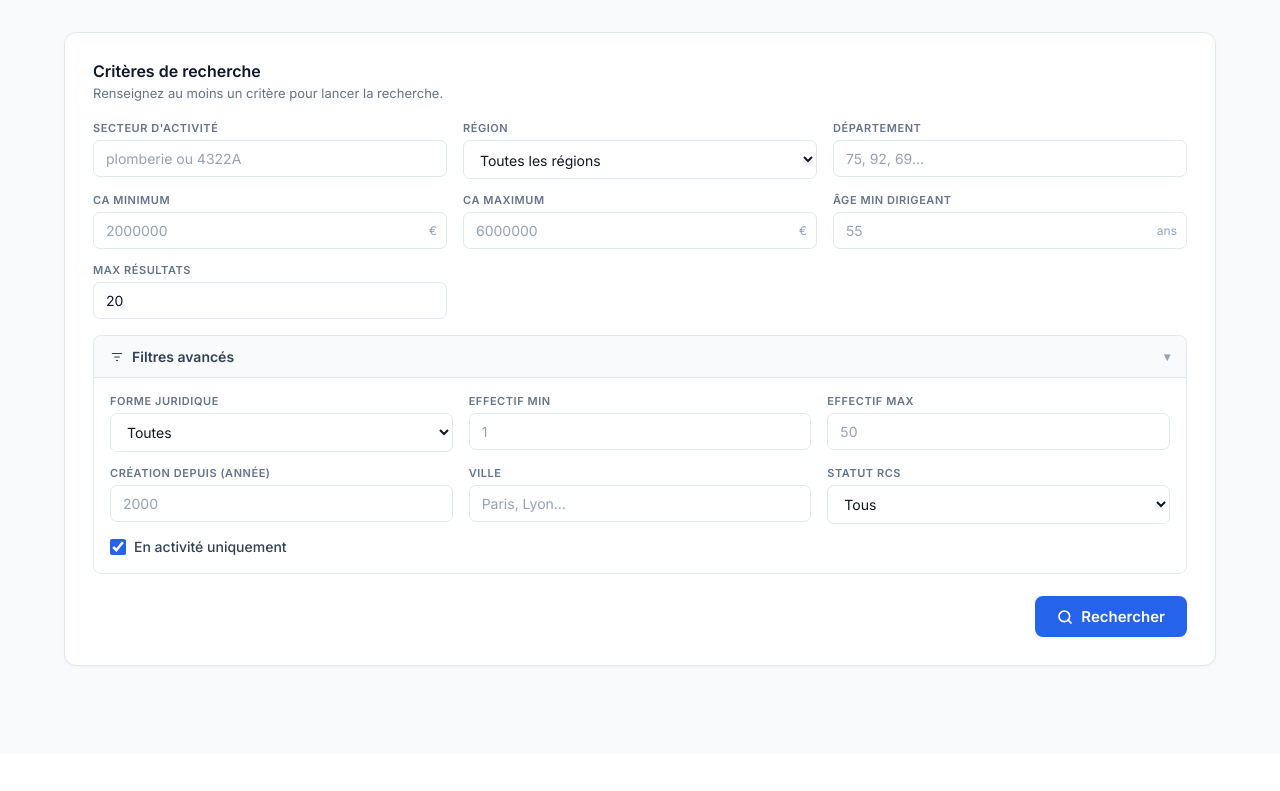
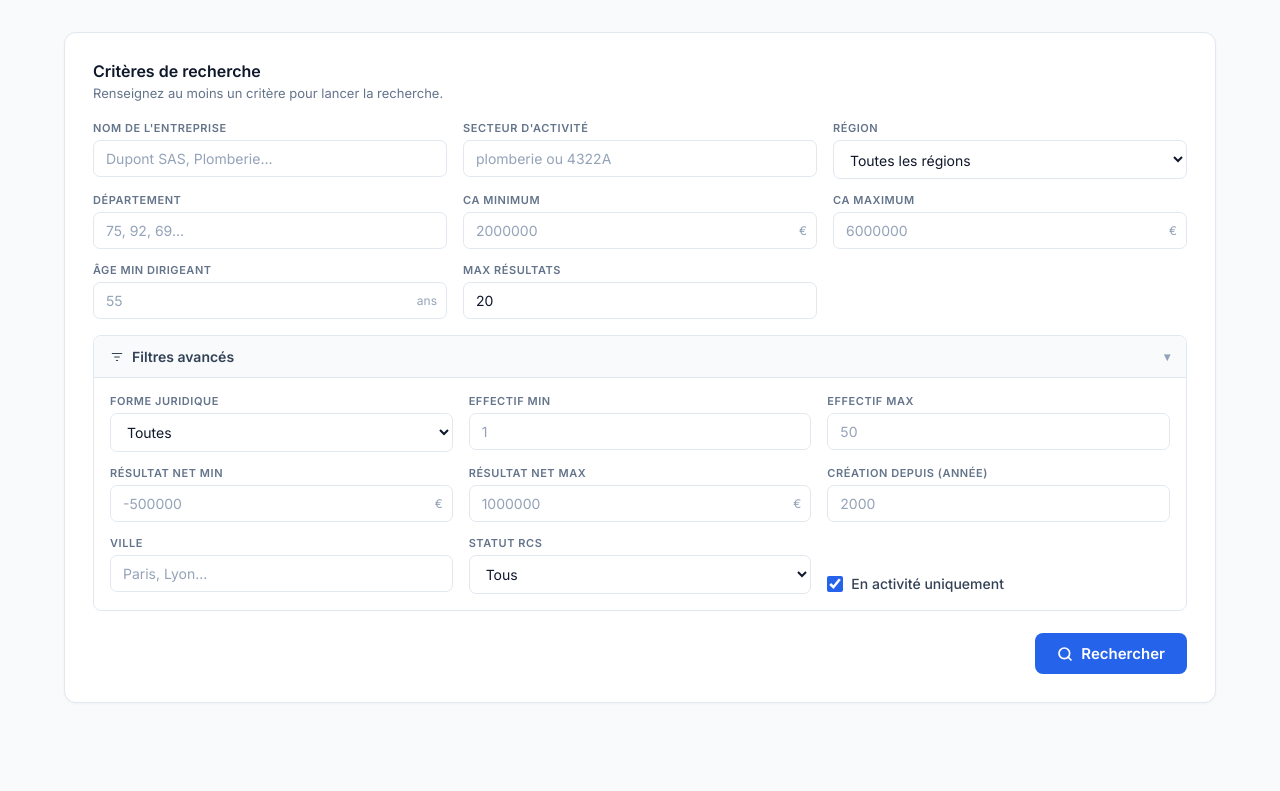
Before and after one commit to juliette-mb/recherche-entreprises, a Flask app: page / in a window 1280 px wide, after a click that opens the changed part. Shown: the part 61-852 px from the top of the page. Before the commit the page ends 728 px from the top, so only its background shows below. Run offline with Flask 3, Linux system fonts and the light colour scheme; the visitor is signed in with stand-in values (Sample User, id 1).

Commit message:
feat: add nom_entreprise search field and résultat net min/max filters
- New basic filter: nom_entreprise (maps to Pappers denomination param)
- New advanced filters: résultat_net_min / résultat_net_max (server-side filter)
- Extract résultat_net from finances[0].resultat in extract_company_info
- Add résultat net column in results table (green/red colored)
- Add résultat_net to CSV export fields

Co-Authored-By: Claude Sonnet 4.6 <noreply@anthropic.com>

```diff
--- a/app.py
+++ b/app.py
@@ -55,6 +55,7 @@ CSV_FIELDS = [
     "nom_entreprise",
     "siren",
     "chiffre_affaires",
+    "resultat_net",
     "effectif",
     "adresse",
     "site_web",
@@ -148,6 +149,28 @@ def _filter_effectif(companies, min_val, max_val):
     return result
 
 
+def _filter_resultat_net(companies, min_val, max_val):
+    """Filtre côté serveur sur _resultat_net. Inclut les entreprises sans valeur connue."""
+    if min_val is None and max_val is None:
+        return companies
+    result = []
+    for c in companies:
+        val = c.get("_resultat_net")
+        if val is None:
+            result.append(c)
+            continue
+        try:
+            n = int(val)
+            if min_val is not None and n < min_val:
+                continue
+            if max_val is not None and n > max_val:
+                continue
+            result.append(c)
+        except (TypeError, ValueError):
+            result.append(c)
+    return result
+
+
 # ---------------------------------------------------------------------------
 # API — Recherche
 # ---------------------------------------------------------------------------
@@ -167,6 +190,7 @@ def api_search():
         data.get("ca_min"),
         data.get("ca_max"),
         data.get("ville"),
+        data.get("nom_entreprise"),
     ]):
         return jsonify({"error": "Veuillez renseigner au moins un critère de recherche."}), 400
 
@@ -178,10 +202,13 @@ def api_search():
         ca_max=_int(data.get("ca_max")),
         age_min_dirigeant=_int(data.get("age_min_dirigeant")),
         max_resultats=_int(data.get("max_resultats")) or 20,
+        nom_entreprise=data.get("nom_entreprise", "").strip() or None,
         # Filtres avancés
         categorie_juridique=data.get("forme_juridique", "").strip() or None,
         effectif_min=_int(data.get("effectif_min")),
         effectif_max=_int(data.get("effectif_max")),
+        resultat_net_min=_int(data.get("resultat_net_min")),
+        resultat_net_max=_int(data.get("resultat_net_max")),
         date_creation_min=data.get("date_creation_min", "").strip() or None,
         ville=data.get("ville", "").strip() or None,
         statut_rcs=data.get("statut_rcs", "").strip() or None,
@@ -204,8 +231,9 @@ def api_search():
             time.sleep(0.3)
         companies_info.append(extract_company_info(company, details))
 
-    # Filtre effectif côté serveur
+    # Filtres côté serveur
     companies_info = _filter_effectif(companies_info, args.effectif_min, args.effectif_max)
+    companies_info = _filter_resultat_net(companies_info, args.resultat_net_min, args.resultat_net_max)
 
     # Nettoyage + ajout des données d'enrichissement Fullenrich
     clean = []
--- a/recherche_entreprises.py
+++ b/recherche_entreprises.py
@@ -242,6 +242,10 @@ def search_pappers(args: argparse.Namespace) -> list[dict]:
         if statut_rcs:
             params["statut_rcs"] = statut_rcs
 
+        nom_entreprise = getattr(args, 'nom_entreprise', None)
+        if nom_entreprise:
+            params["denomination"] = nom_entreprise.strip()
+
         try:
             resp = requests.get(
                 f"{PAPPERS_BASE_URL}/recherche",
@@ -325,11 +329,13 @@ def extract_company_info(company: dict, details: dict) -> dict:
     # --- Finances ---
     # La recherche expose directement chiffre_affaires à la racine ; le détail
     # le met dans finances[0]. On prend la valeur la plus riche disponible.
+    finances0 = (details.get("finances") or [{}])[0]
     ca = (
         company.get("chiffre_affaires")
-        or (details.get("finances") or [{}])[0].get("chiffre_affaires")
+        or finances0.get("chiffre_affaires")
         or ""
     )
+    resultat_net = finances0.get("resultat") if finances0 else None
 
     # --- Effectif ---
     # effectifs_finances (nombre entier) > effectif (chaîne) > tranche_effectif
@@ -337,7 +343,7 @@ def extract_company_info(company: dict, details: dict) -> dict:
         company.get("effectifs_finances")
         or details.get("effectif")
         or company.get("effectif")
-        or (details.get("finances") or [{}])[0].get("effectif")
+        or finances0.get("effectif")
         or details.get("tranche_effectif")
         or company.get("tranche_effectif")
         or ""
@@ -407,6 +413,7 @@ def extract_company_info(company: dict, details: dict) -> dict:
         "nom_entreprise": nom,
         "siren": siren,
         "chiffre_affaires": ca,
+        "resultat_net": resultat_net if resultat_net is not None else "",
         "effectif": effectif,
         "adresse": adresse,
         "site_web": site_web,
@@ -415,15 +422,16 @@ def extract_company_info(company: dict, details: dict) -> dict:
         "email_dirigeant": "",
         "mobile_dirigeant": "",
         "pappers_url": pappers_url,
-        # Champs internes pour Fullenrich (non exportés dans le CSV)
+        # Champs internes (non exportés dans le CSV)
         "_prenom": prenom_dir,
         "_nom": nom_dir,
         "_domaine": site_web,
         "_nom_entreprise_raw": nom,
         "_effectifs_finances": (
             company.get("effectifs_finances")
-            or (details.get("finances") or [{}])[0].get("effectif")
+            or finances0.get("effectif")
         ),
+        "_resultat_net": resultat_net,
     }
 
 
--- a/templates/index.html
+++ b/templates/index.html
@@ -673,6 +673,11 @@
         <div class="filters-grid">
 
           <div class="field-group">
+            <label for="f-nom">Nom de l'entreprise</label>
+            <input type="text" id="f-nom" name="nom_entreprise" placeholder="Dupont SAS, Plomberie…">
+          </div>
+
+          <div class="field-group">
             <label for="f-secteur">Secteur d'activité</label>
             <input type="text" id="f-secteur" name="secteur" placeholder="plomberie ou 4322A">
           </div>
@@ -774,6 +779,22 @@
               <div class="field-group">
                 <label for="f-eff-max">Effectif max</label>
                 <input type="number" id="f-eff-max" name="effectif_max" placeholder="50" min="0">
+              </div>
+
+              <div class="field-group">
+                <label for="f-rn-min">Résultat net min</label>
+                <div class="input-with-suffix">
+                  <input type="number" id="f-rn-min" name="resultat_net_min" placeholder="-500000">
+                  <span class="suffix">€</span>
+                </div>
+              </div>
+
+              <div class="field-group">
+                <label for="f-rn-max">Résultat net max</label>
+                <div class="input-with-suffix">
+                  <input type="number" id="f-rn-max" name="resultat_net_max" placeholder="1000000">
+                  <span class="suffix">€</span>
+                </div>
               </div>
 
               <div class="field-group">
@@ -890,6 +911,7 @@
           <tr>
             <th>Entreprise</th>
             <th>Chiffre d'affaires</th>
+            <th class="hide-mobile">Résultat net</th>
             <th class="hide-mobile">Effectif</th>
             <th class="hide-mobile">Adresse</th>
             <th>Dirigeant</th>
@@ -937,6 +959,20 @@
       return n.toLocaleString('fr-FR') + '&nbsp;€';
     }
 
+    function fmtRN(val) {
+      if (val === '' || val === null || val === undefined) return '<span class="empty-cell">—</span>';
+      const n = Number(val);
+      if (isNaN(n)) return '<span class="empty-cell">—</span>';
+      const abs = Math.abs(n);
+      let fmt;
+      if (abs >= 1_000_000) fmt = (abs / 1_000_000).toLocaleString('fr-FR', {maximumFractionDigits: 1}) + '&nbsp;M€';
+      else if (abs >= 1_000) fmt = (abs / 1_000).toLocaleString('fr-FR', {maximumFractionDigits: 0}) + '&nbsp;k€';
+      else fmt = abs.toLocaleString('fr-FR') + '&nbsp;€';
+      const color = n < 0 ? 'var(--red)' : n > 0 ? 'var(--green)' : 'var(--gray-700)';
+      const prefix = n < 0 ? '−' : '';
+      return `<span style="color:${color};font-weight:600">${prefix}${fmt}</span>`;
+    }
+
     function esc(s) {
       if (!s) return '';
       return String(s).replace(/&/g,'&amp;').replace(/</g,'&lt;').replace(/>/g,'&gt;');
@@ -977,6 +1013,7 @@
             ${r.site_web ? `<br><a href="https://${esc(r.site_web)}" target="_blank" style="font-size:.75rem;color:var(--blue)">${esc(r.site_web)}</a>` : ''}
           </td>
           <td class="td-ca">${fmtCA(r.chiffre_affaires)}</td>
+          <td class="hide-mobile">${fmtRN(r.resultat_net)}</td>
           <td class="hide-mobile">${empty(r.effectif)}</td>
           <td class="hide-mobile" style="max-width:180px;font-size:.75rem;color:var(--gray-500)">${empty(r.adresse)}</td>
           <td class="contact-cell">${dirLine}</td>
@@ -993,6 +1030,7 @@
       const btn  = document.getElementById('searchBtn');
 
       const payload = {
+        nom_entreprise:    form.nom_entreprise.value.trim(),
         secteur:           form.secteur.value.trim(),
         region:            form.region.value,
         departement:       form.departement.value.trim(),
@@ -1004,6 +1042,8 @@
         forme_juridique:   form.forme_juridique.value,
         effectif_min:      form.effectif_min.value,
         effectif_max:      form.effectif_max.value,
+        resultat_net_min:  form.resultat_net_min.value,
+        resultat_net_max:  form.resultat_net_max.value,
         date_creation_min: form.date_creation_min.value,
         ville:             form.ville.value.trim(),
         statut_rcs:        form.statut_rcs.value,
```
